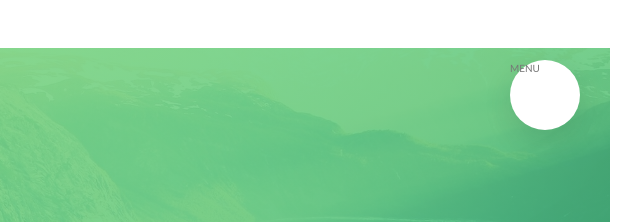
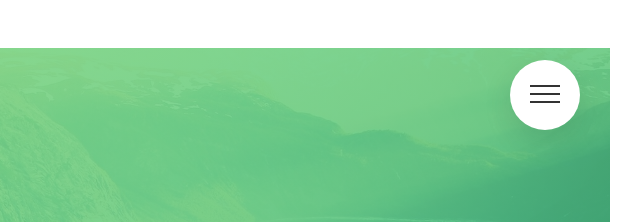
Before and after one commit to rafahuelin/natour-advanced-css-and-sass, a website: page index.html in a window 1280 px wide. Shown: the top 222 px of the page, 640-1280 px from the left. Drawn offline with Linux system fonts and the light colour scheme.

Commit message:
Menu button animation

```diff
--- a/index.html
+++ b/index.html
@@ -17,7 +17,9 @@
         <div class="navigation">
             <input type="checkbox" class="navigation__checkbox" id="navi-toggle">
 
-            <label for="navi-toggle" class="navigation__button">MENU</label>
+            <label for="navi-toggle" class="navigation__button">
+                <span class="navigation__icon"></span>
+            </label>
 
             <div class="navigation__background">&nbsp;</div>
 
--- a/sass/layout/_navigation.scss
+++ b/sass/layout/_navigation.scss
@@ -14,6 +14,8 @@
         border-radius: 50%;
         z-index: 2000;
         box-shadow: 0 1rem 3rem rgba($color-black, .1);
+        text-align: center;
+        cursor: pointer;
     }
 
     &__background {
@@ -80,6 +82,8 @@
         }
     }
 
+
+    // FUNCTIONALITY
     &__checkbox:checked ~ &__background {
         transform: scale(80);
     }
@@ -88,4 +92,52 @@
         opacity: 1;
         width: 100%;
     }
+
+    // ICON
+    &__icon {
+        position: relative;
+        margin-top: 3.3rem;
+
+        &,
+        &::before,
+        &::after {
+            width: 3rem;
+            height: 2px;
+            background-color: $color-grey-dark-3;
+            display: inline-block;
+        }
+
+        &::before,
+        &::after {
+            content: '';
+            position: absolute;
+            left: 0;
+            transition: all .3s;
+        }
+
+        &::before { top: -.8rem; }
+        &::after { top: .8rem; }
+    }
+
+    &__button:hover &__icon::before {
+        top: -1rem;
+    }
+
+    &__button:hover &__icon::after {
+        top: 1rem;
+    }
+
+    &__checkbox:checked + &__button &__icon {
+        background-color: transparent;
+    }
+
+    &__checkbox:checked + &__button &__icon:before {
+        top: 0;
+        transform: rotate(135deg);
+    }
+
+    &__checkbox:checked + &__button &__icon:after {
+        top: 0;
+        transform: rotate(-135deg);
+    }
 }
```
Also changed, not shown: css/style.css.
